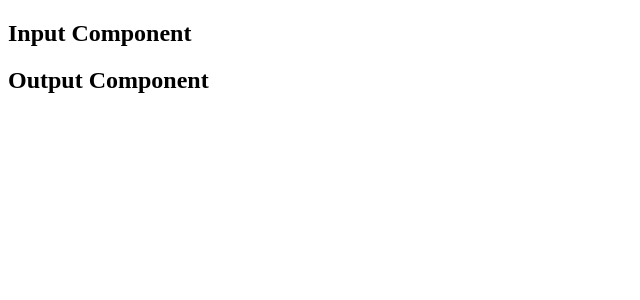
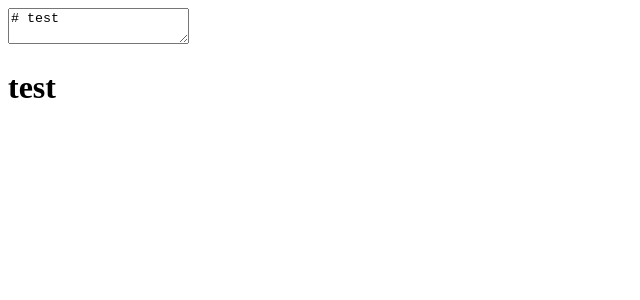
Before and after one commit to lacyjpr/MarkdownPreviewer, a React app: page / in a window 1280 px wide. Shown: the top 300 px of the page, without its empty margins (0-640 px from the left). Built offline with nearby package versions, Linux system fonts and the light colour scheme.

Commit message:
Add marked & made it work

```diff
--- a/package.json
+++ b/package.json
@@ -30,6 +30,7 @@
     "webpack-dev-server": "^2.4.5"
   },
   "dependencies": {
+    "marked": "^0.3.6",
     "prop-types": "^15.5.10",
     "react": "^15.5.4",
     "react-dom": "^15.5.4"
--- a/src/components/Container.jsx
+++ b/src/components/Container.jsx
@@ -1,13 +1,38 @@
 import React from 'react';
 import Input from './Input';
 import Output from './Output';
+import marked from 'marked';
 
 class Container extends React.Component {
+	constructor(props){
+		super(props);
+		this.state = {
+			text: '# test',
+			markdown: ''
+		};
+		this.handleChange = this.handleChange.bind(this);
+		this.setState = this.setState.bind(this);
+	}
+
+	handleChange(e) {
+		e.preventDefault();
+		this.setState({
+			text: e.target.value
+		});
+	}
+
+	//credit: https://stackoverflow.com/questions/34686523/using-marked-in-react
+	getMarkdown() {
+		var markdown = marked(this.state.text, {sanitize: true});
+		return {
+			__html: markdown
+		};
+	}
 	render() {
 		return (
 			<div>
-				<Input/>
-				<Output/>
+				<Input onChange={this.handleChange} value={this.state.text}/>
+				<Output markDown={this.getMarkdown()}/>
 			</div>
 		);
 	}
--- a/src/components/Input.jsx
+++ b/src/components/Input.jsx
@@ -1,9 +1,14 @@
 import React from 'react';
 
-const Input = () => (
-  <div>
-    <h2>Input Component</h2>
-  </div>
-);
+class Input extends React.Component {
+	render() {
+		return (
+			<textarea className="input" onChange={this.props.onChange} value={this.props.value}></textarea>
+		);
+	}
+
+
+}
+
 
 export default Input;
--- a/src/components/Output.jsx
+++ b/src/components/Output.jsx
@@ -1,9 +1,13 @@
 import React from 'react';
 
-const Output = () => (
-  <div>
-    <h2>Output Component</h2>
-  </div>
-);
+
+class Output extends React.Component {
+	render() {
+		return (
+			<div dangerouslySetInnerHTML={this.props.markDown} />
+		);
+
+	}
+}
 
 export default Output;
--- a/webpack.config.js
+++ b/webpack.config.js
@@ -1,3 +1,5 @@
+// Boilerplate credit Kornil: https://github.com/Kornil/simple-react-app
+
 const path = require('path');
 const webpack = require('webpack');
 const HTMLWebpackPlugin = require('html-webpack-plugin');
```
Also changed, not shown: src/App.jsx (+0 -8 lines), 1 other file (tests, documents, lock files or other folders).
